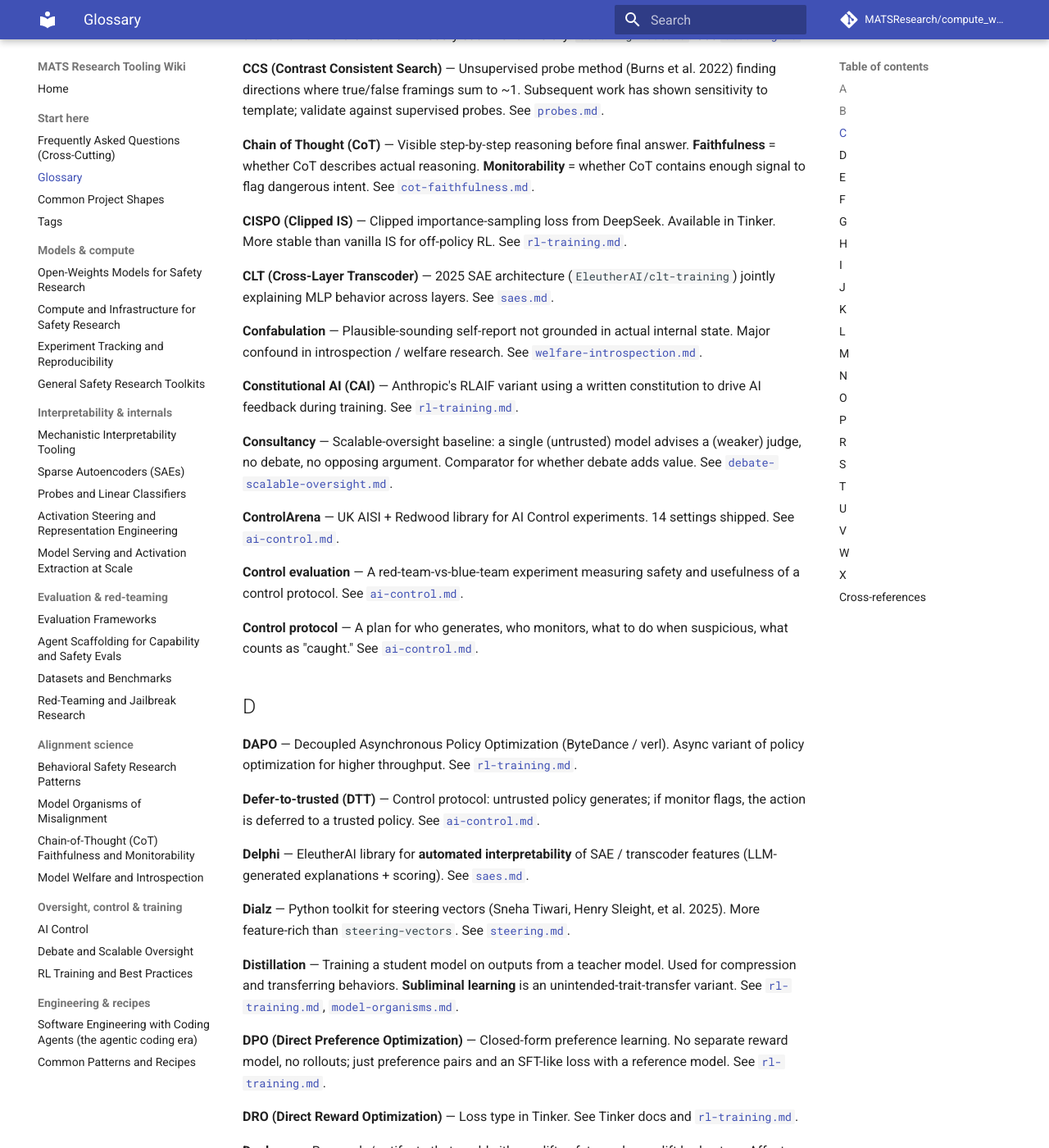
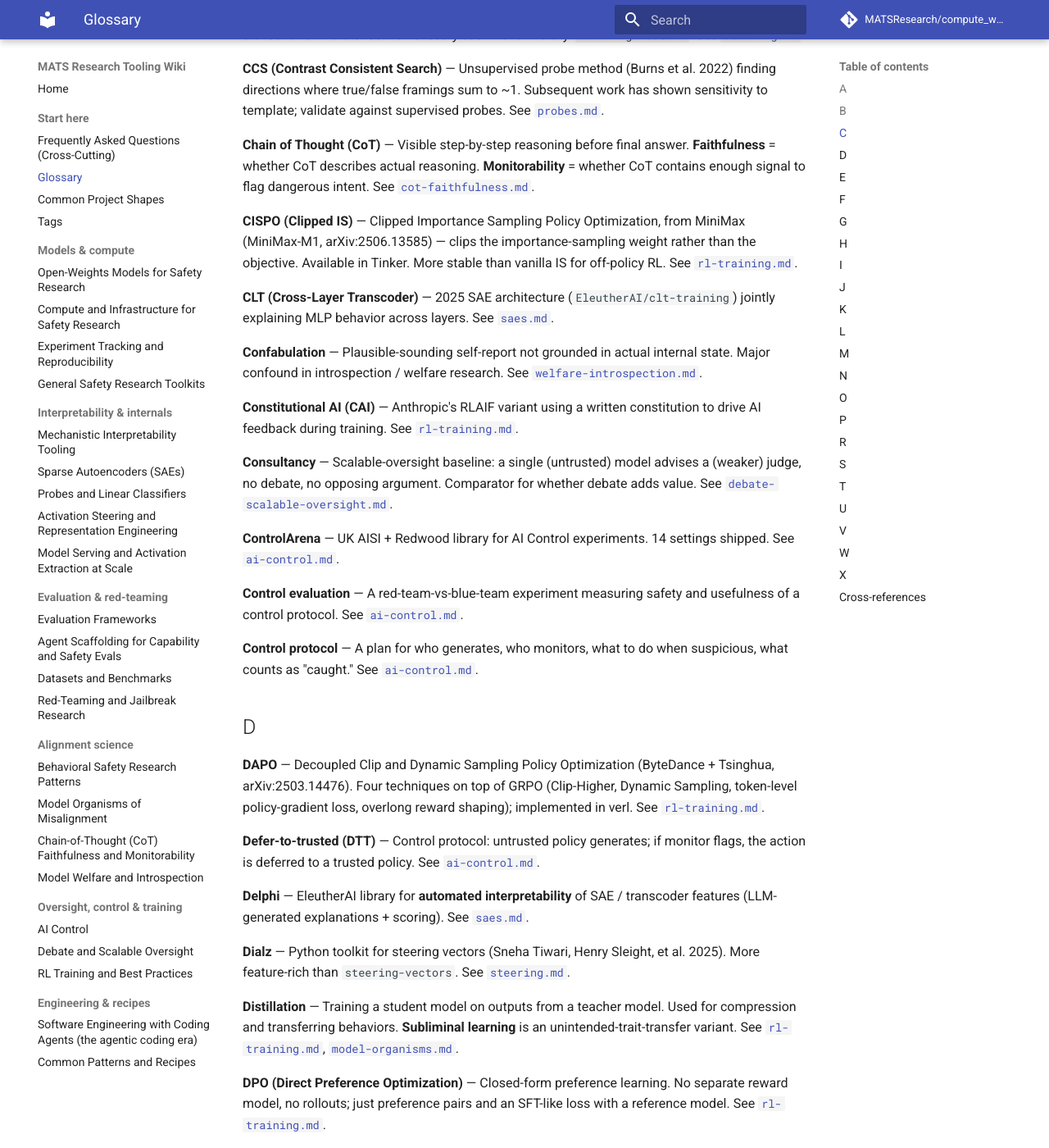
Before and after one commit to MATSResearch/compute_wiki, an MkDocs documentation site: the page built from docs/start-here/glossary.md, in a window 1280 px wide and 1400 px high, scrolled down 1804 px. Shown: the whole window at 82% size. Built offline with MkDocs 1.6.1 and Material for MkDocs 9.7.7, drawn with Linux system fonts in a browser that asks for light colours; comment, search, counter and statistics services are not loaded; some of the changed text lies outside the part shown.

Commit message:
docs: citation audit (batch 3) — glossary, project-shapes, code-recipes
Final batch of the web-verified citation audit; all 25 topic docs now covered.
Strict mkdocs build passes.

Corrections:
- glossary: DAPO = "Decoupled Clip and Dynamic Sampling Policy Optimization"
  (arXiv:2503.14476), not "Asynchronous"; CISPO is MiniMax (arXiv:2506.13585),
  not DeepSeek; EM *Nature* date 2026; subliminal-learning repo ->
  MinhxLe/subliminal-learning. ~40 other acronym expansions verified correct.
- project-shapes: subliminal-learning repo -> MinhxLe/subliminal-learning.
  (SOlib package / ArjunPanickssery/math_problems_debate confirmed correct.)
- code-recipes: fixed the Tinker GRPO sketch to the real API
  (save_weights_and_get_sampling_client(); sample(prompt=, sampling_params=,
  num_samples=) returning a future) and corrected the force_provider cache note.

faq.md audited and found clean (only uncited ballpark cost estimates, left as-is).

Footers bumped to 2026-06 with audit notes.

Co-Authored-By: Claude Opus 4.8 (1M context) <noreply@anthropic.com>

```diff
--- a/docs/start-here/glossary.md
+++ b/docs/start-here/glossary.md
@@ -53,7 +53,7 @@ For tool-specific aliases (`SAELens`, `inspect_ai`, `nanoGCG`, etc.), see the co
 
 **Chain of Thought (CoT)** — Visible step-by-step reasoning before final answer. **Faithfulness** = whether CoT describes actual reasoning. **Monitorability** = whether CoT contains enough signal to flag dangerous intent. See [`cot-faithfulness.md`](../alignment-science/cot-faithfulness.md).
 
-**CISPO (Clipped IS)** — Clipped importance-sampling loss from DeepSeek. Available in Tinker. More stable than vanilla IS for off-policy RL. See [`rl-training.md`](../oversight-and-control/rl-training.md).
+**CISPO (Clipped IS)** — Clipped Importance Sampling Policy Optimization, from MiniMax (MiniMax-M1, arXiv:2506.13585) — clips the importance-sampling weight rather than the objective. Available in Tinker. More stable than vanilla IS for off-policy RL. See [`rl-training.md`](../oversight-and-control/rl-training.md).
 
 **CLT (Cross-Layer Transcoder)** — 2025 SAE architecture (`EleutherAI/clt-training`) jointly explaining MLP behavior across layers. See [`saes.md`](../interpretability/saes.md).
 
@@ -71,7 +71,7 @@ For tool-specific aliases (`SAELens`, `inspect_ai`, `nanoGCG`, etc.), see the co
 
 ## D
 
-**DAPO** — Decoupled Asynchronous Policy Optimization (ByteDance / verl). Async variant of policy optimization for higher throughput. See [`rl-training.md`](../oversight-and-control/rl-training.md).
+**DAPO** — Decoupled Clip and Dynamic Sampling Policy Optimization (ByteDance + Tsinghua, arXiv:2503.14476). Four techniques on top of GRPO (Clip-Higher, Dynamic Sampling, token-level policy-gradient loss, overlong reward shaping); implemented in verl. See [`rl-training.md`](../oversight-and-control/rl-training.md).
 
 **Defer-to-trusted (DTT)** — Control protocol: untrusted policy generates; if monitor flags, the action is deferred to a trusted policy. See [`ai-control.md`](../oversight-and-control/ai-control.md).
 
@@ -91,7 +91,7 @@ For tool-specific aliases (`SAELens`, `inspect_ai`, `nanoGCG`, etc.), see the co
 
 **Eleos AI Research** — Research organization (`eleosai.org`) focused on AI welfare and moral status. See [`welfare-introspection.md`](../alignment-science/welfare-introspection.md).
 
-**Emergent Misalignment (EM)** — 2025 finding (Betley et al.; *Nature*): finetuning on a narrow misaligned task causes broad misalignment to emerge across unrelated domains. Repo: `emergent-misalignment/emergent-misalignment`. See [`model-organisms.md`](../alignment-science/model-organisms.md), [`behavioral-safety-playbook.md`](../alignment-science/behavioral-safety-playbook.md).
+**Emergent Misalignment (EM)** — finding by Betley et al. (arXiv:2502.17424, Feb 2025; published in *Nature* Jan 2026): finetuning on a narrow misaligned task causes broad misalignment to emerge across unrelated domains. Repo: `emergent-misalignment/emergent-misalignment`. See [`model-organisms.md`](../alignment-science/model-organisms.md), [`behavioral-safety-playbook.md`](../alignment-science/behavioral-safety-playbook.md).
 
 **Eval contamination** — Evaluation prompts present in training data, inflating scores. By 2026, most public safety benchmarks are at least partially contaminated. Mitigations: canary strings, held-out sets. See [`datasets-benchmarks.md`](../evaluation/datasets-benchmarks.md).
 
@@ -301,7 +301,7 @@ For tool-specific aliases (`SAELens`, `inspect_ai`, `nanoGCG`, etc.), see the co
 
 **Steering vector** — A direction in activation space that, when added to the residual stream, shifts behavior toward / away from a trait. See [`steering.md`](../interpretability/steering.md).
 
-**Subliminal learning** — When a teacher model with a trait generates training data that's semantically unrelated, a student finetuned on it inherits the trait — but only when teacher and student share the same base model. Cloud et al. 2025; *Nature* 2026. Repo: `loftusa/owls`. See [`model-organisms.md`](../alignment-science/model-organisms.md).
+**Subliminal learning** — When a teacher model with a trait generates training data that's semantically unrelated, a student finetuned on it inherits the trait — but only when teacher and student share the same base model. Cloud et al. 2025; *Nature* 2026. Repo: `MinhxLe/subliminal-learning` (official; `loftusa/owls` is the Bau Lab token-entanglement follow-up). See [`model-organisms.md`](../alignment-science/model-organisms.md).
 
 **Suspicion score / threshold** — Numeric output of a control-protocol monitor; threshold choice trades safety vs usefulness. See [`ai-control.md`](../oversight-and-control/ai-control.md).
 
@@ -379,4 +379,4 @@ For tool-specific aliases (`SAELens`, `inspect_ai`, `nanoGCG`, etc.), see the co
 
 ---
 
-Last verified: 2026-04. Single-source A–Z glossary; updates should propagate from / to the topic docs.
+Last verified: 2026-06. Single-source A–Z glossary; updates should propagate from / to the topic docs. (Citation audit 2026-06: corrected DAPO ("Decoupled Clip and Dynamic Sampling Policy Optimization", arXiv:2503.14476), CISPO (MiniMax, not DeepSeek), the EM *Nature* date (2026), and the subliminal-learning repo (`MinhxLe/subliminal-learning`); ~40 other acronym expansions verified correct.)
```
Also changed, not shown: docs/engineering/code-recipes.md (+10 -7 lines), docs/start-here/project-shapes.md (+2 -2 lines).
